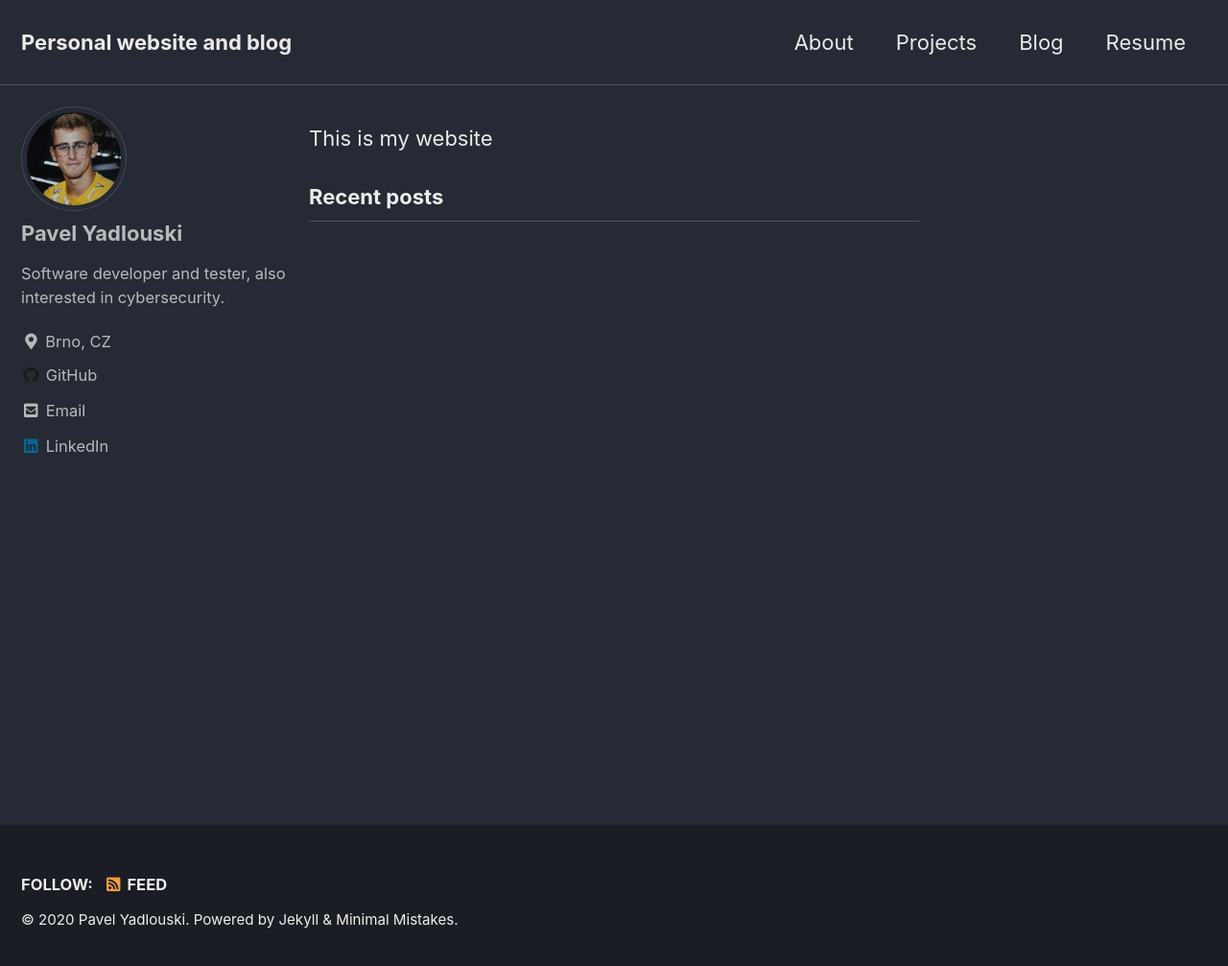
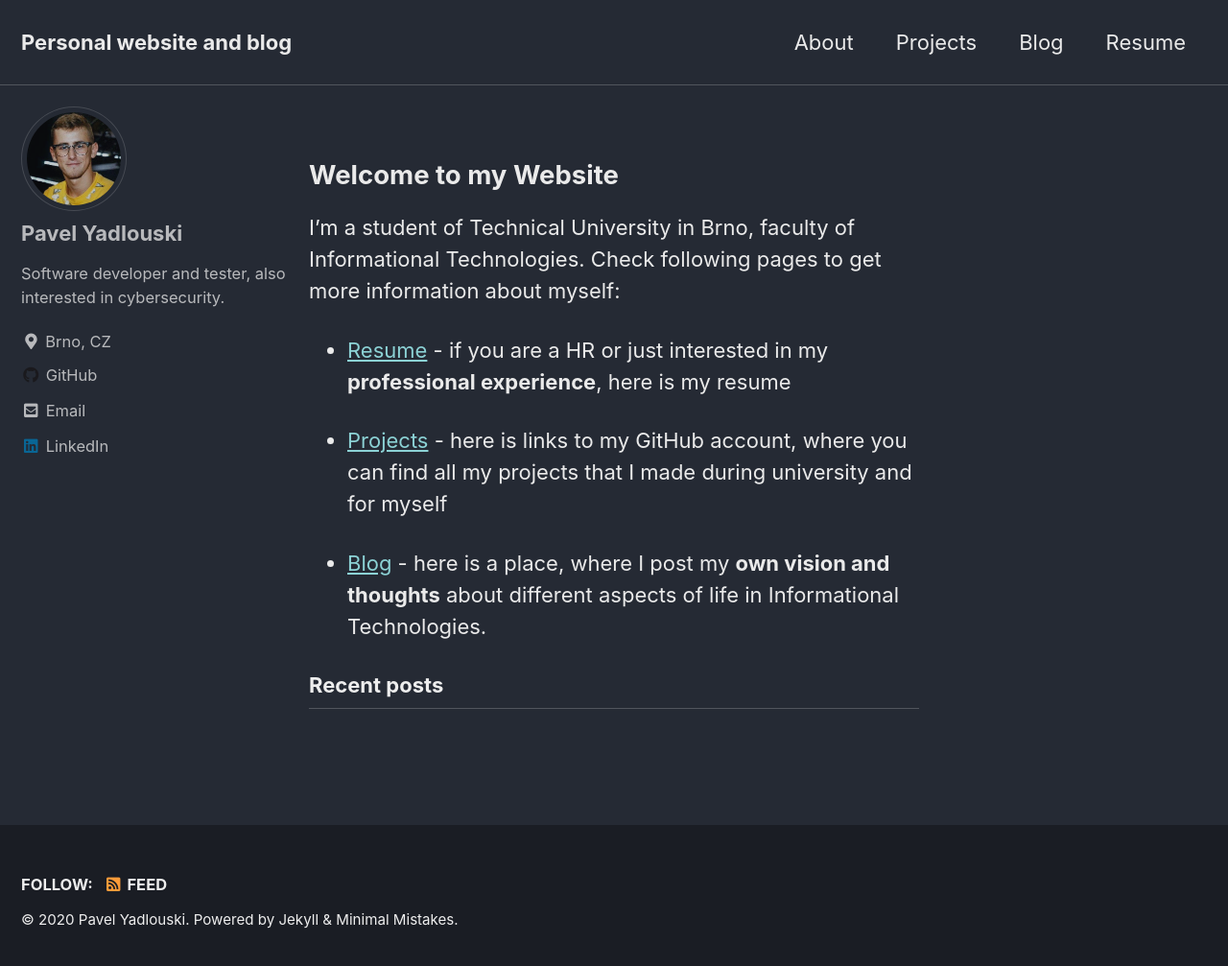
Before and after one commit to x00Pavel/x00Pavel.github.io, a Jekyll site: the page built from index.html, in a window 1280 px wide and 1015 px high. Shown: the top 1007 px of the window at 96% size. Built offline with Jekyll 4.4.1, drawn with Linux system fonts in a browser that asks for light colours; cached includes are drawn as plain includes; the list of posts is cut into pages by our own code.

Commit message:
Update index.html

```diff
--- a/index.html
+++ b/index.html
@@ -3,4 +3,21 @@
 author_profile: true
 ---
 
-This is my website
+<h2 id="welcome-to-my-website">Welcome to my Website</h2>
+<p>I’m a student of Technical University in Brno, faculty of Informational
+Technologies. Check following pages to get more information about
+myself:</p>
+<ul>
+  <li>
+    <p><a href="/resume">Resume</a> - if you are a HR or just interested in my
+<strong>professional experience</strong>, here is my resume</p>
+  </li>
+  <li>
+    <p><a href="https://github.com/x00Pavel?tab=repositories">Projects</a> - here is links to my GitHub account, where you can find
+all my projects that I made during university and for myself</p>
+  </li>
+  <li>
+    <p><a href="/blog">Blog</a> - here is a place, where I post my <strong>own vision and thoughts</strong>
+about different aspects of life in Informational Technologies.</p>
+  </li>
+</ul>
```
